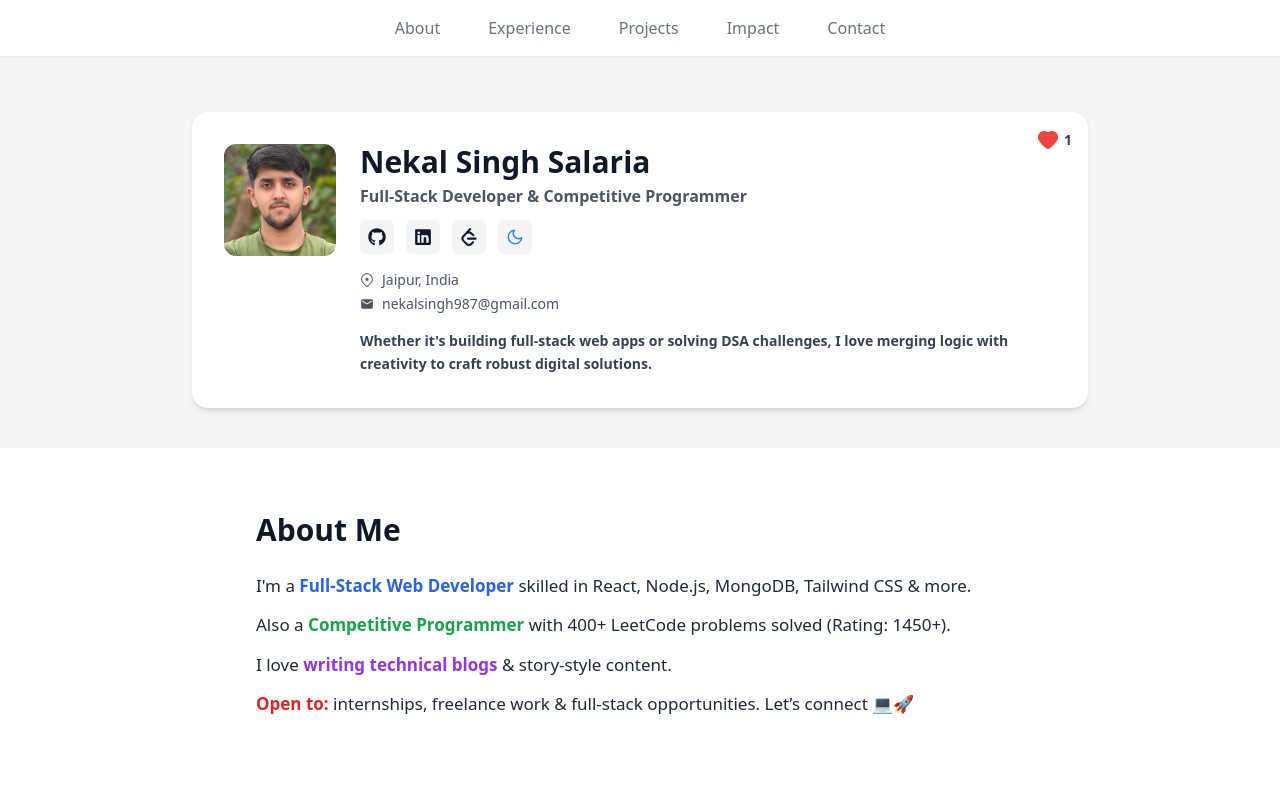
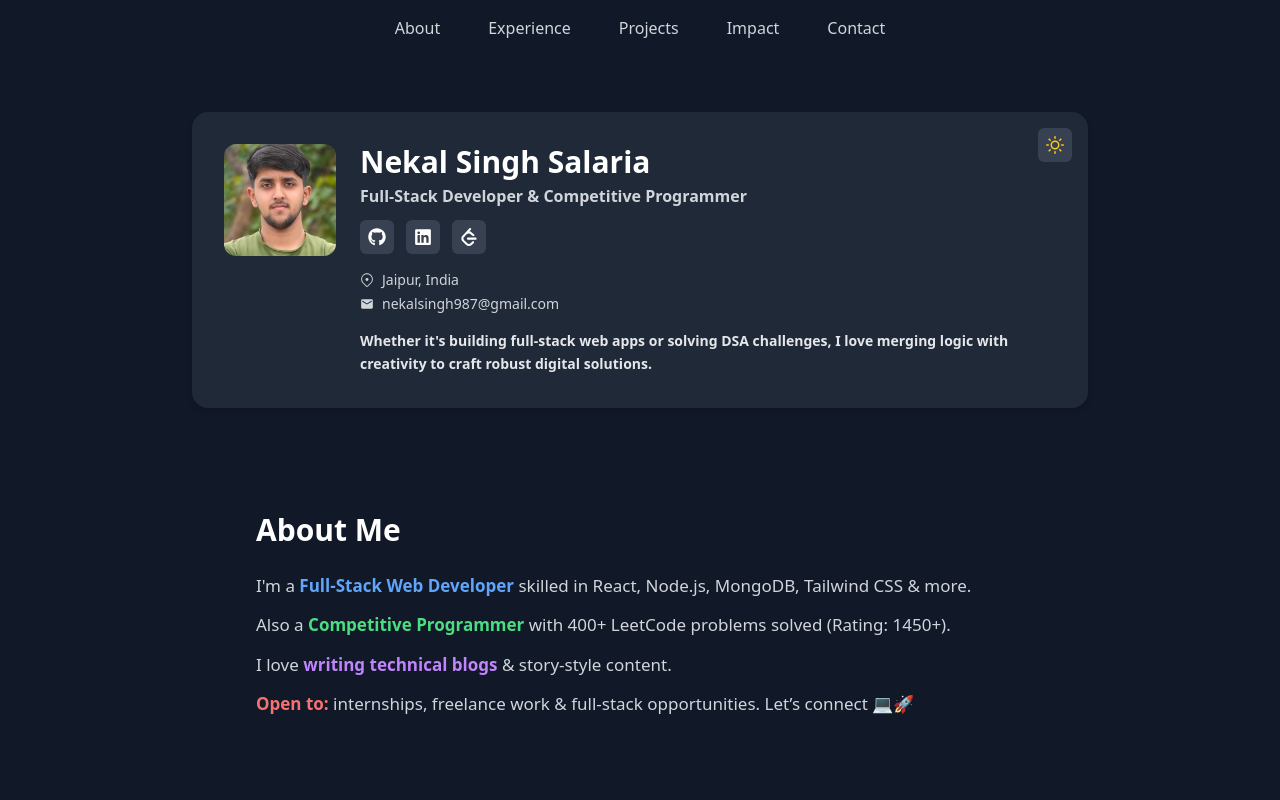
Before and after one commit to nekalsalaria/portfolio, a React (Vite) app in the folder portfolio/: page / in a window 1280 px wide. Both pictures are taken after a click on the button "Toggle Dark Mode". Shown: the top 800 px of the page. Built offline with nearby package versions, Linux system fonts and the light colour scheme.

Commit message:
Update Hero.jsx

```diff
--- a/portfolio/src/pages/Hero.jsx
+++ b/portfolio/src/pages/Hero.jsx
@@ -6,64 +6,25 @@ import { FiSun, FiMoon } from "react-icons/fi";
 import { SiLeetcode } from "react-icons/si";
 import { MdEmail } from "react-icons/md";
 import { GoLocation } from "react-icons/go";
-import { AiFillHeart } from "react-icons/ai";
 
 const Hero = ({ darkMode, setDarkMode }) => {
-  const [likes, setLikes] = useState(0);
-  const [hasLiked, setHasLiked] = useState(false);
-  const [showPopup, setShowPopup] = useState(false);
-
-  // Load likes and like status from localStorage on mount
-  useEffect(() => {
-    const savedLikes = localStorage.getItem("likeCount");
-    const likedStatus = localStorage.getItem("hasLiked");
-
-    if (savedLikes) setLikes(parseInt(savedLikes));
-    if (likedStatus === "true") setHasLiked(true);
-  }, []);
-
-  const handleLike = () => {
-    if (!hasLiked) {
-      const newLikes = likes + 1;
-      setLikes(newLikes);
-      setHasLiked(true);
-      localStorage.setItem("likeCount", newLikes);
-      localStorage.setItem("hasLiked", "true");
-
-      // Show popup
-      setShowPopup(true);
-      setTimeout(() => setShowPopup(false), 2000); // Hide after 2s
-    }
-  };
-
   return (
     <section className="pt-28 pb-10 px-4 bg-gray-100 dark:bg-gray-900" id="hero">
-      {/* Like popup */}
-      {showPopup && (
-        <div className="fixed top-8 right-8 bg-green-500 text-white px-4 py-2 rounded shadow-lg z-50 animate-bounce">
-          You liked this portfolio!
-        </div>
-      )}
-
       <div className="relative max-w-md md:max-w-4xl mx-auto shadow-md rounded-2xl p-8 flex flex-col items-center md:flex-row md:items-start gap-6 bg-white dark:bg-gray-800 text-gray-900 dark:text-white">
 
-        {/* Like Button */}
-        <div className="absolute top-4 right-4 flex items-center gap-1">
+        {/* Dark Mode Toggle Button */}
+        <div className="absolute top-4 right-4">
           <button
-            onClick={handleLike}
-            disabled={hasLiked}
-            className={`text-2xl transition-transform ${
-              hasLiked
-                ? "text-red-500 cursor-not-allowed"
-                : "text-red-500 hover:scale-110"
-            }`}
-            title={hasLiked ? "You already liked" : "Like"}
+            onClick={() => setDarkMode(!darkMode)}
+            className="bg-gray-100 dark:bg-gray-700 p-2 rounded-md hover:bg-gray-200 dark:hover:bg-gray-600"
+            title="Toggle Dark Mode"
           >
-            <AiFillHeart />
+            {darkMode ? (
+              <FiSun className="text-lg text-yellow-400" />
+            ) : (
+              <FiMoon className="text-lg text-blue-500" />
+            )}
           </button>
-          <span className="text-sm font-semibold text-gray-700 dark:text-gray-200">
-            {likes}
-          </span>
         </div>
 
         <img
@@ -80,7 +41,7 @@ const Hero = ({ darkMode, setDarkMode }) => {
             Full-Stack Developer & Competitive Programmer
           </p>
 
-          {/* Social + Dark Mode Toggle */}
+          {/* Social Links */}
           <div className="flex gap-3 mt-3">
             <a
               href="https://github.com/nekalsalaria"
@@ -106,17 +67,6 @@ const Hero = ({ darkMode, setDarkMode }) => {
             >
               <SiLeetcode className="text-lg" />
             </a>
-            <button
-              onClick={() => setDarkMode(!darkMode)}
-              className="bg-gray-100 dark:bg-gray-700 p-2 rounded-md hover:bg-gray-200 dark:hover:bg-gray-600"
-              title="Toggle Dark Mode"
-            >
-              {darkMode ? (
-                <FiSun className="text-lg text-yellow-400" />
-              ) : (
-                <FiMoon className="text-lg text-blue-500" />
-              )}
-            </button>
           </div>
 
           {/* Location & Email */}
```
